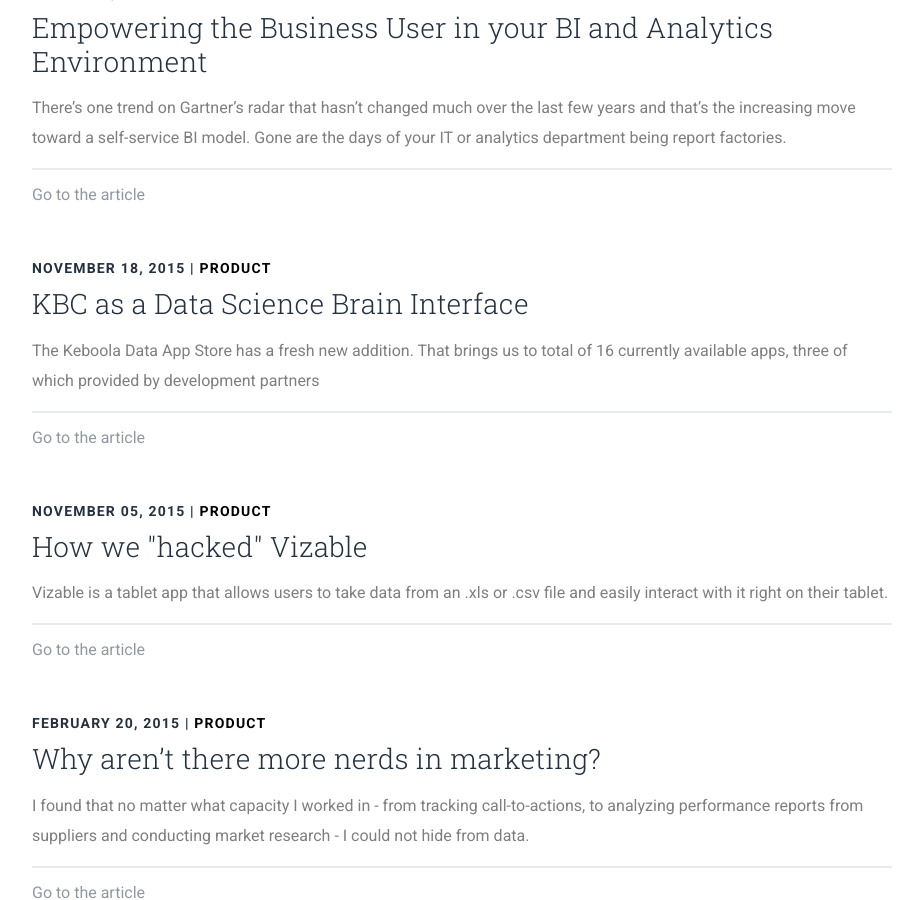
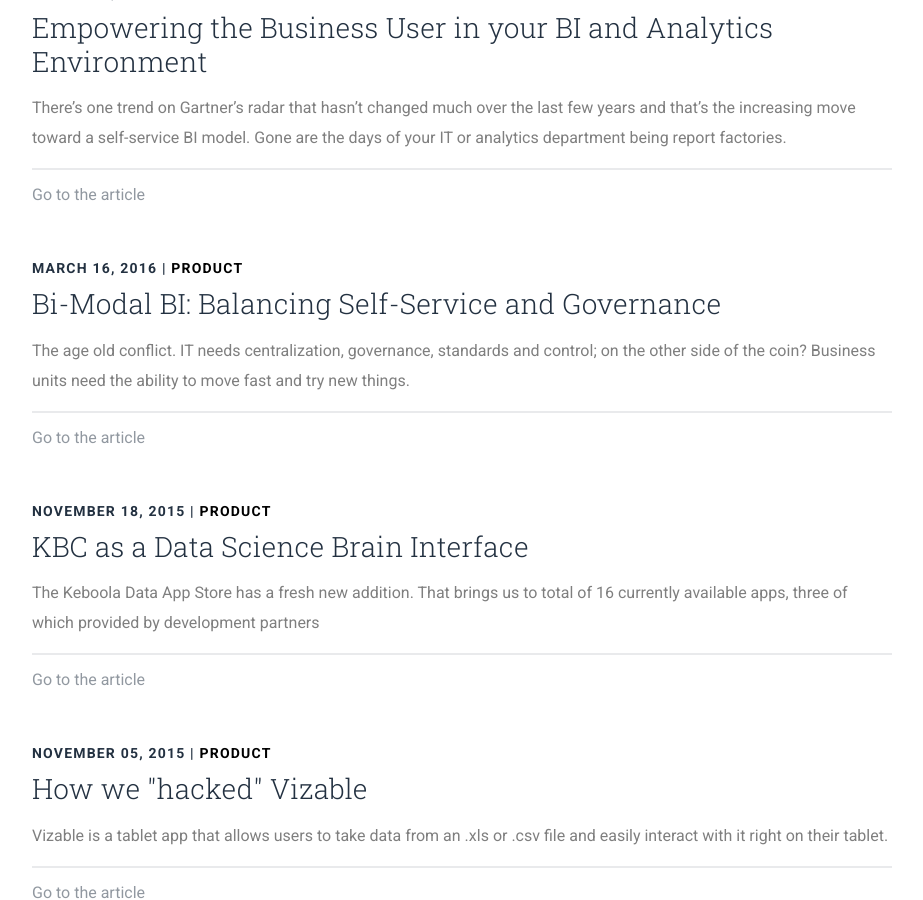
Before and after one commit to keboola/blog, a Jekyll site: the page built from index.md, in a window 1280 px wide and 900 px high, scrolled down 7001 px. Shown: the whole window, without its empty margins (28-951 px from the left). Built offline with Jekyll 4.4.1, drawn with Linux system fonts in a browser that asks for light colours; nearby versions of some CDN libraries; some of the changed lines change nothing that is shown.

Commit message:
Update from Forestry.io - Published bi-modal.md

```diff
--- a/_drafts/2018-10-11-bi-modal.md
+++ b/_posts/2018-10-11-bi-modal.md
@@ -2,18 +2,16 @@
 title: 'Bi-Modal BI: Balancing Self-Service and Governance'
 layout: post
 categories: product
-date: 2018-10-11 00:00:00 +0000
+date: 2016-03-16 14:04:22 +0000
 perex: The age old conflict. IT needs centralization, governance, standards and control;
   on the other side of the coin? Business units need the ability to move fast and
   try new things.
 user: pavel-dolezal
-coverphoto: "/uploads/Untitled design (2)-1.png"
-coverphoto_slider: "/uploads/getty_478781225_2000160020009280372_106369.jpg"
+coverphoto: ''
+coverphoto_slider: "/uploads/bi.jpg"
 
 ---
-## Bi-Modal BI: Balancing Self-Service and Governance
-
-by [Colin McGrew](http://blog.keboola.com/author/19180)
+by Colin McGrew
 
 The age old conflict. IT needs centralization, governance, standards and control; on the other side of the coin? Business units need the ability to move fast and try new things. How can we get lines of business access to the data they need to for projects so they can spend their time focused on discovering new insights? Typically they get stuck in a bottleneck of IT requests or spending _80% of their time doing data integration and preparation._ Neither group seems particularly excited to do it, and I don’t blame them. For the analyst, it increases the complexity of their tasks and seriously raises the requirements of technical knowledge. For IT, it’s a major distraction from their intended purpose, an extra thing to do. Self serve BI is trying to destroy the backlogged “report factories,” only to replace them with “data stores,” which are sadly even less equipped for the job at hand.  Either way, the result is a painfully inefficient process, straining both ends of the value chain in any company that embarks on the data driven journey.
 
```
